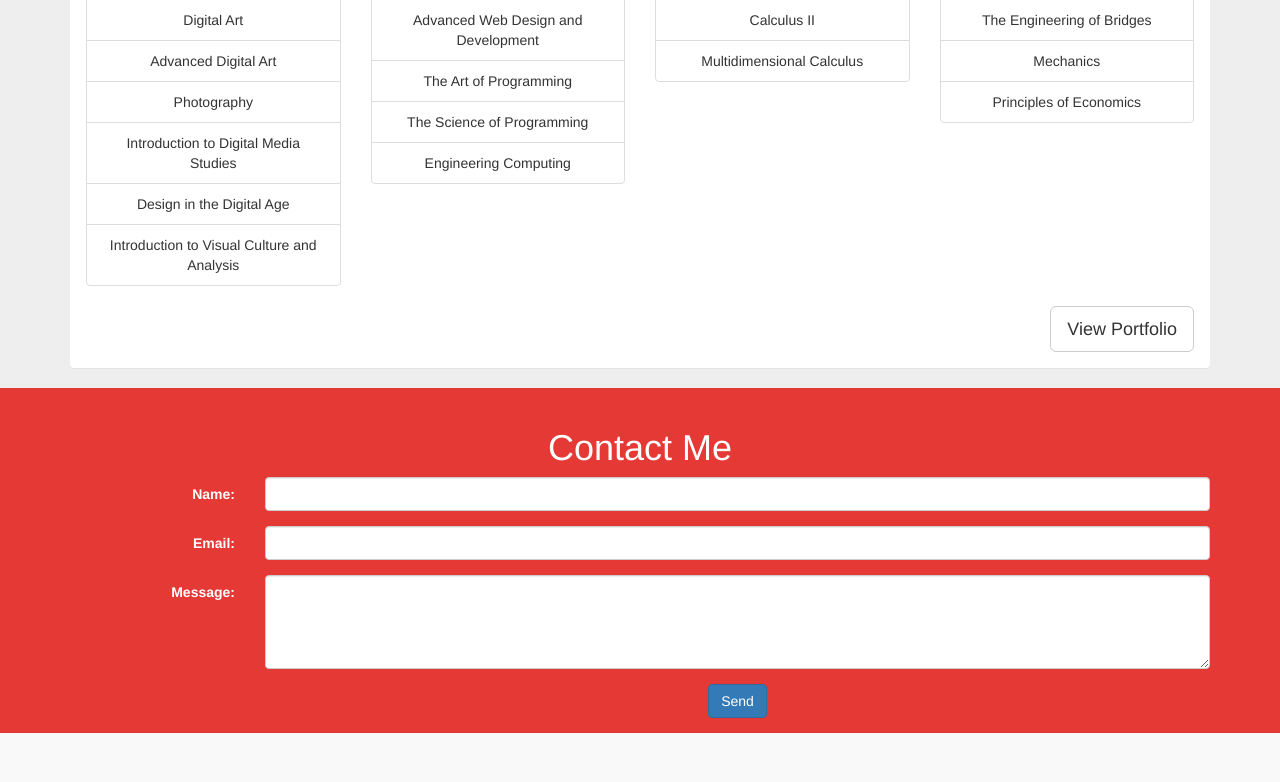
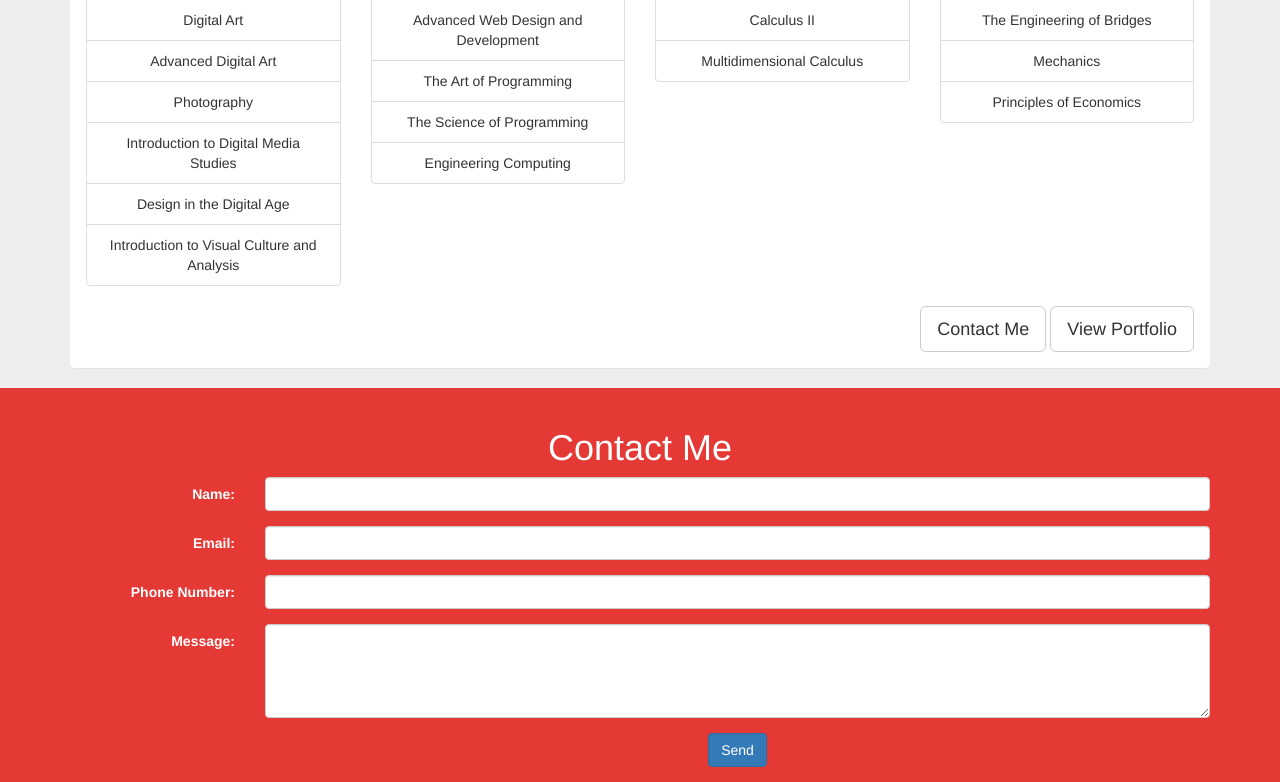
Before and after one commit to t0pgunn/project3, a PHP site: page / in a window 1280 px wide. Shown: the part 1425-2207 px from the top of the page. Before the commit the page ends 2158 px from the top, so only its background shows below. Run offline with PHP 8.4, Linux system fonts and the light colour scheme; grey boxes labelled with a size stand in for pictures from a placeholder-image service; some libraries are stand-ins or nearby versions.

Commit message:
contact form validation

```diff
--- a/index.php
+++ b/index.php
@@ -208,7 +208,15 @@
 
             </div>
 
-          <a class="btn btn-default btn-lg  pull-right" href="portfolio.html">View Portfolio</a></div>
+            <div class="pull-right">
+
+            <a class="btn btn-default btn-lg" href="#contact">Contact Me</a>
+            <a class="btn btn-default btn-lg" href="portfolio.html">View Portfolio</a>
+
+
+            </div>
+
+        </div>
 
           </div>
 
@@ -227,7 +235,7 @@
                     <h1>Contact Me</h1>
 
 
-                    <form class="form-horizontal" role="form" action="database-write.php" method="post" role="form" class="form-horizontal">
+                    <form class="form-horizontal" role="form" name="myForm" onsubmit="return(validate()&&validateEmail());" action="database-write.php" method="post" role="form" class="form-horizontal">
 
 
                         <div class="form-group">
@@ -246,9 +254,16 @@
                         </div>
 
                         <div class="form-group">
+                          <label for="phone" class="col-sm-2 control-label" >Phone Number:</label>
+                          <div class="col-sm-10">
+                        	<input type="text" class="form-control" id="phone" name="phone" placeholder="" value="">
+                        </div>
+                        </div>
+
+                        <div class="form-group">
                         <label for="message" class="col-sm-2 control-label" >Message:</label>
                         <div class="col-sm-10">
-                            <textarea class="form-control" rows="4" id="name" name="message"></textarea>
+                            <textarea class="form-control" rows="4" id="message" name="message"></textarea>
                         </div>
                         </div>
 
@@ -276,6 +291,59 @@
     <!-- Scrolling Nav JavaScript -->
     <script src="js/jquery.easing.min.js"></script>
     <script src="js/scrolling-nav.js"></script>
+    <script type="text/javascript">
+        function validate(){
+
+       if( document.myForm.name.value == "" )
+          {
+          alert( "Please provide a name!" );
+          document.myForm.name.focus() ;
+          return false;
+          }
+
+       if( document.myForm.email.value == "" )
+          {
+          alert( "Please provide an email" );
+          document.myForm.email.focus() ;
+          return false;
+          }
+
+        if( document.myForm.phone.value == "" )
+             {
+             alert( "Please provide a phone number" );
+             document.myForm.phone.focus() ;
+             return false;
+             }
+
+        if( document.myForm.message.value == "" )
+                  {
+                  alert( "Your message is blank" );
+                  document.myForm.message.focus() ;
+                  return false;
+                  }
+
+
+       return( true );
+
+    }
+
+    function validateEmail(){
+
+       var emailID = document.myForm.email.value;
+       atpos = emailID.indexOf("@");
+       dotpos = emailID.lastIndexOf(".");
+
+       if (atpos < 1 || ( dotpos - atpos < 2 )) {
+
+          alert("Please enter correct email ID ____@____.___")
+          document.myForm.email.focus() ;
+          return false;
+       }
+
+       return( true );
+    }
+    </script>
+
 
 </body>
 
```
